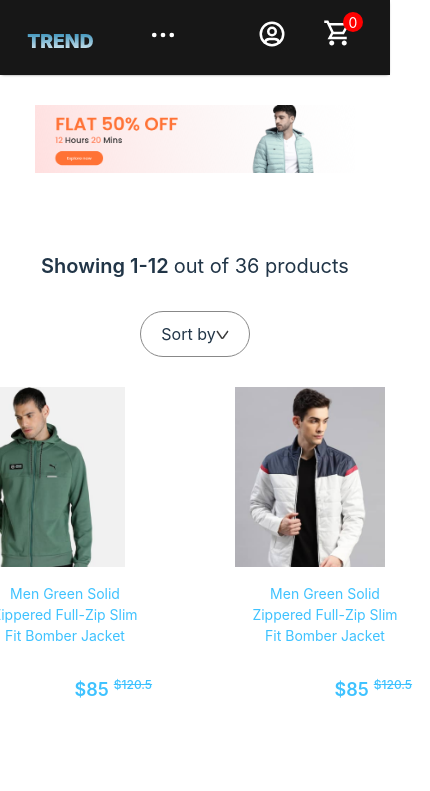
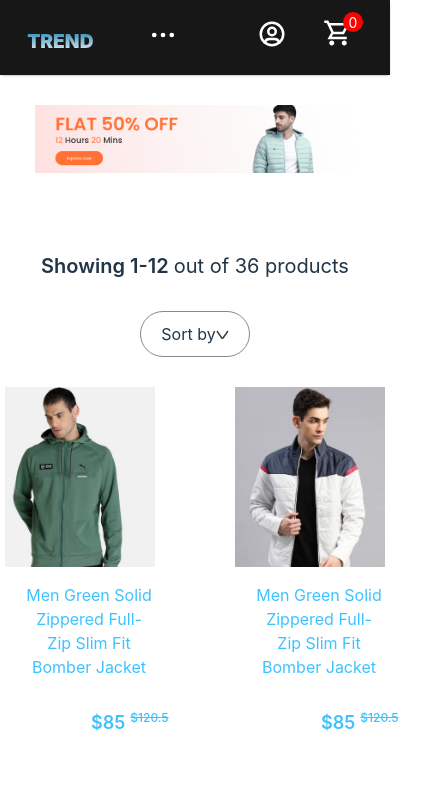
Before and after one commit to DontStopPrograming/e-commerce-clothing, a React (Vite) app: page /mens in a window 390 px wide. Shown: the top 791 px of the page, 430 px wide, since content can reach past the window. Built offline with nearby package versions, Linux system fonts and the light colour scheme.

Commit message:
LoginSignUp Component, NewsLetters Component, Item Component - error fixed

```diff
--- a/src/components/Item/item.css
+++ b/src/components/Item/item.css
@@ -64,10 +64,10 @@
     }
 
     .item p {
-        width: 150px;
-        font-size: 14px;
+        width: 70%;
+        font-size: 1rem;
         text-align: center;
-        display: inline-block;
+        margin-left: 20%;
 
 
     }
--- a/src/components/NewCollections/newCollections.css
+++ b/src/components/NewCollections/newCollections.css
@@ -50,5 +50,10 @@
         gap: 30px;
     }
 
+    .new-collections {
+        padding: 20%;
+
+    }
+
 
 }
--- a/src/components/NewsLetters/newsLetters.css
+++ b/src/components/NewsLetters/newsLetters.css
@@ -106,8 +106,8 @@
     }
 
     .newsletter div button {
-        width: 80px;
-        height: 50px;
+        width: 150px;
+        height: 60px;
         border-radius: 50px;
         margin-left: 0px;
         font-size: 12px;
--- a/src/components/Pages/CSS/loginSignUp.css
+++ b/src/components/Pages/CSS/loginSignUp.css
@@ -86,6 +86,13 @@
 
 @media (max-width: 768px) {
 
+    .loginSignup {
+        width: 100%;
+        height: 100vh;
+        background: #111111;
+        padding-top: 100px;
+    }
+
     .loginSignup-container {
         width: 250px;
         height: 600px;
```
